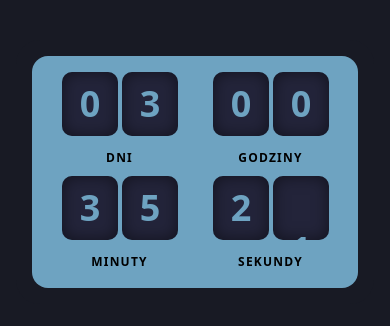
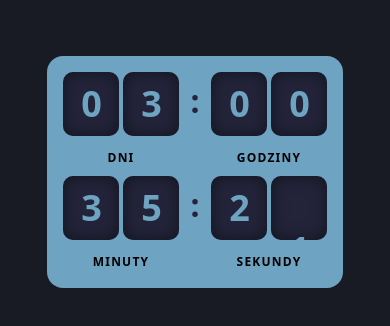
Before and after one commit to Kuba-Walczak/countdown-component, a React (Vite) app: page / in a window 390 px wide. Shown: the top 326 px of the page. Built offline with nearby package versions, Linux system fonts and the light colour scheme.

Commit message:
feat: added mobile support

```diff
--- a/src/components/Countdown.tsx
+++ b/src/components/Countdown.tsx
@@ -34,7 +34,7 @@ function Segment({ digit, slideIntensity, flashIntensity, slideDuration }: Segme
       onComplete: () => {
         setDisplayed(pendingDigit.current)
         gsap.fromTo(span, { y: `-${Math.min(slideIntensity, 125)}%` }, { y: "0%", duration: slideDuration, ease: "power4.out" })
-        gsap.timeline().to(containerRef.current, { y: `${slideIntensity * 0.075}%`, duration: slideDuration * 0.35, ease: "power1.out" }).to(containerRef.current, { y: "0%", duration: slideDuration, ease: "power1.in" })
+        gsap.timeline().to(containerRef.current, { y: `${slideIntensity * 0.075}%`, duration: slideDuration * 0.35, ease: "power1.out" }).to(containerRef.current, { y: "0%", duration: slideDuration, ease: "ease.in" })
         gsap.fromTo(flashLayer, { opacity: flashIntensity }, { opacity: 0, duration: 0.5 })
       },
     })
@@ -77,7 +77,7 @@ function SegmentGroup({ value, unit, slideIntensity, slideDuration, flashIntensi
   }, [isFinalCountdown])
 
   return (
-    <div ref={outerRef} className="flex flex-col items-center gap-2 basis-[calc(50%-0.25rem)] sm:basis-auto">
+    <div ref={outerRef} className="flex flex-col items-center gap-2">
       <div className="flex gap-1">
         <Segment digit={tensDisplayDigit ?? tens} slideIntensity={slideIntensity} flashIntensity={flashIntensity} slideDuration={slideDuration} />
         <Segment digit={onesDisplayDigit ?? ones} slideIntensity={slideIntensity} flashIntensity={flashIntensity} slideDuration={slideDuration} />
@@ -95,9 +95,10 @@ function SegmentGroup({ value, unit, slideIntensity, slideDuration, flashIntensi
 
 interface SeparatorProps {
   isFinalCountdown: boolean
+  showBelowSm?: boolean
 }
 
-function Separator({ isFinalCountdown }: SeparatorProps) {
+function Separator({ isFinalCountdown, showBelowSm = false }: SeparatorProps) {
   const ref = useRef<HTMLDivElement>(null)
 
   useEffect(() => {
@@ -112,7 +113,7 @@ function Separator({ isFinalCountdown }: SeparatorProps) {
   }, [isFinalCountdown])
 
   return (
-    <div ref={ref} className="h-16 items-center justify-center hidden sm:flex overflow-hidden">
+    <div ref={ref} className={`h-16 items-center justify-center overflow-hidden ${showBelowSm ? "flex" : "hidden sm:flex"}`}>
       <svg
         aria-hidden="true"
         viewBox="0 0 12 32"
@@ -170,13 +171,13 @@ export default function Countdown({
   }
 
   return (
-    <div className={`relative flex flex-wrap sm:flex-nowrap items-start rounded-2xl bg-accent p-4 ${isFinalCountdown ? "gap-0.5" : "gap-2"} transition-all duration-500`}>
+    <div className={`w-fit grid grid-cols-[auto_auto_auto] sm:flex sm:flex-nowrap items-start rounded-2xl bg-accent p-4 ${isFinalCountdown ? "sm:gap-0.5 gap-x-0.5 gap-y-1" : "gap-2"} transition-all duration-500`}>
       <SegmentGroup value={days} unit="dni" slideIntensity={denormalizedSlideIntensity} flashIntensity={denormalizedFlashIntensity} showLabels={showLabels} slideDuration={denormalizedSlideDuration} isFinalCountdown={isFinalCountdown} secondsValue={seconds} />
-          <Separator isFinalCountdown={isFinalCountdown} />
+          <Separator isFinalCountdown={isFinalCountdown} showBelowSm />
           <SegmentGroup value={hours} unit="godziny" slideIntensity={denormalizedSlideIntensity} flashIntensity={denormalizedFlashIntensity} showLabels={showLabels} slideDuration={denormalizedSlideDuration} isFinalCountdown={isFinalCountdown} secondsValue={seconds} />
           <Separator isFinalCountdown={isFinalCountdown} />
           <SegmentGroup value={minutes} unit="minuty" slideIntensity={denormalizedSlideIntensity} flashIntensity={denormalizedFlashIntensity} showLabels={showLabels} slideDuration={denormalizedSlideDuration} isFinalCountdown={isFinalCountdown} secondsValue={seconds} />
-          <Separator isFinalCountdown={isFinalCountdown} />
+          <Separator isFinalCountdown={isFinalCountdown} showBelowSm />
           <SegmentGroup value={seconds} unit="sekundy" slideIntensity={denormalizedSlideIntensity} flashIntensity={denormalizedFlashIntensity} showLabels={showLabels} slideDuration={denormalizedSlideDuration} isFinalCountdown={isFinalCountdown} secondsValue={seconds} />
     </div>
   )
```
